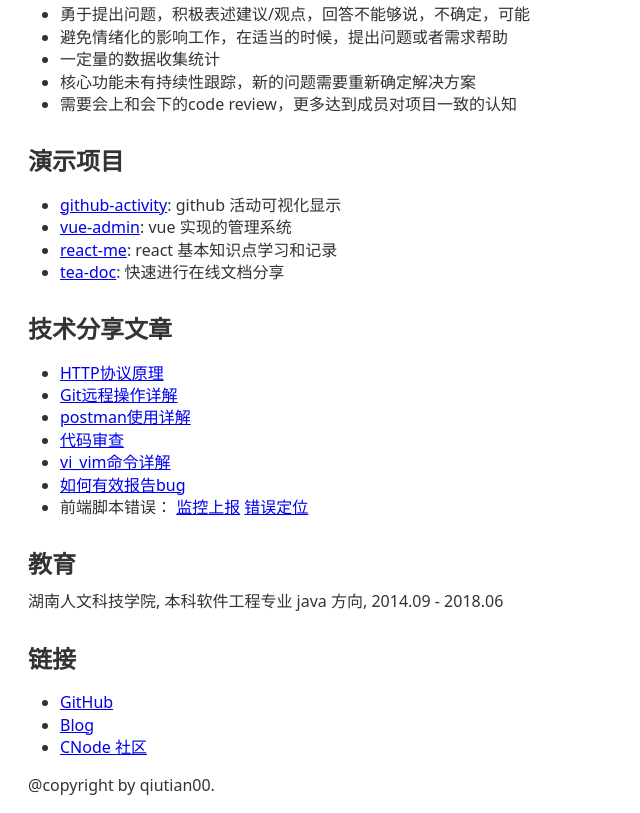
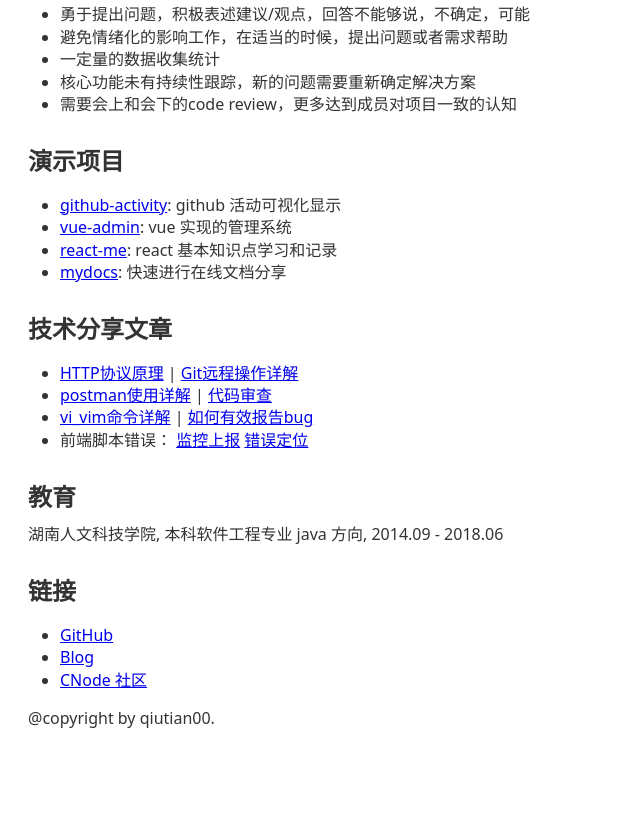
Before and after one commit to qiutian00/resume, a website: page index.html in a window 1280 px wide. Shown: the part 1030-1843 px from the top of the page, without its empty margins (0-640 px from the left). After the commit the page ends 1776 px from the top, so only its background shows below. Drawn offline with Linux system fonts and the light colour scheme.

Commit message:
feat: update readme.md in  content style

```diff
--- a/build.js
+++ b/build.js
@@ -10,7 +10,7 @@ const tmpl = `
 <html lang="en">
   <head>
     <meta charset="utf-8">
-    <title>Harry Yu - Senior Front-End Developer</title>
+    <title>qiutian00 - Front-End Developer</title>
     <link rel="stylesheet" href="./styles.css" />
     <!-- Global site tag (gtag.js) - Google Analytics -->
     <!-- <script async src="https://www.googletagmanager.com/gtag/js?id=UA-57557739-4"></script> -->
--- a/index.html
+++ b/index.html
@@ -3,7 +3,7 @@
 <html lang="en">
   <head>
     <meta charset="utf-8">
-    <title>Harry Yu - Senior Front-End Developer</title>
+    <title>qiutian00 - Front-End Developer</title>
     <link rel="stylesheet" href="./styles.css" />
     <!-- Global site tag (gtag.js) - Google Analytics -->
     <!-- <script async src="https://www.googletagmanager.com/gtag/js?id=UA-57557739-4"></script> -->
@@ -76,16 +76,13 @@ Tomcate (✔✔✔), windows IIS (✔✔), Nignx (✔✔)</p>
 <li><a href="https://github.com/qiutian00/github-activity">github-activity</a>: github 活动可视化显示</li>
 <li><a href="https://github.com/qiutian00/vue-admin">vue-admin</a>: vue 实现的管理系统</li>
 <li><a href="https://github.com/qiutian00/react-me">react-me</a>: react 基本知识点学习和记录</li>
-<li><a href="https://github.com/teadocs/teadocs">tea-doc</a>: 快速进行在线文档分享</li>
+<li><a href="https://github.com/qiutian00/mydocs">mydocs</a>: 快速进行在线文档分享</li>
 </ul>
 <h2 id="技术分享文章">技术分享文章</h2>
 <ul>
-<li><a href="me/share/HTTP%E5%8D%8F%E8%AE%AE%E5%8E%9F%E7%90%86%E5%88%86%E4%BA%AB.pdf">HTTP协议原理</a></li>
-<li><a href="me/share/Git%E8%BF%9C%E7%A8%8B%E6%93%8D%E4%BD%9C%E8%AF%A6%E8%A7%A3-%E9%98%AE%E4%B8%80%E5%B3%B0.pdf">Git远程操作详解</a></li>
-<li><a href="me/share/postman%E7%9A%84%E4%BD%BF%E7%94%A8%E6%96%B9%E6%B3%95%E8%AF%A6%E8%A7%A3.pdf">postman使用详解</a></li>
-<li><a href="me/share/codeReview">代码审查</a></li>
-<li><a href="me/share/vi_vim%E5%91%BD%E4%BB%A4%E4%BD%BF%E7%94%A8%E8%AF%A6%E8%A7%A3.pdf">vi_vim命令详解</a></li>
-<li><a href="me/share/%E5%A6%82%E4%BD%95%E6%9C%89%E6%95%88%E5%9C%B0%E6%8A%A5%E5%91%8ABug.pdf">如何有效报告bug</a></li>
+<li><a href="me/share/HTTP%E5%8D%8F%E8%AE%AE%E5%8E%9F%E7%90%86%E5%88%86%E4%BA%AB.pdf">HTTP协议原理</a> | <a href="me/share/Git%E8%BF%9C%E7%A8%8B%E6%93%8D%E4%BD%9C%E8%AF%A6%E8%A7%A3-%E9%98%AE%E4%B8%80%E5%B3%B0.pdf">Git远程操作详解</a></li>
+<li><a href="me/share/postman%E7%9A%84%E4%BD%BF%E7%94%A8%E6%96%B9%E6%B3%95%E8%AF%A6%E8%A7%A3.pdf">postman使用详解</a> | <a href="me/share/codeReview">代码审查</a></li>
+<li><a href="me/share/vi_vim%E5%91%BD%E4%BB%A4%E4%BD%BF%E7%94%A8%E8%AF%A6%E8%A7%A3.pdf">vi_vim命令详解</a> | <a href="me/share/%E5%A6%82%E4%BD%95%E6%9C%89%E6%95%88%E5%9C%B0%E6%8A%A5%E5%91%8ABug.pdf">如何有效报告bug</a></li>
 <li>前端脚本错误： <a href="https://github.com/joeyguo/blog/issues/13">监控上报</a> <a href="https://github.com/joeyguo/blog/issues/14">错误定位</a></li>
 </ul>
 <h2 id="教育">教育</h2>
```
Also changed, not shown: README.md.
